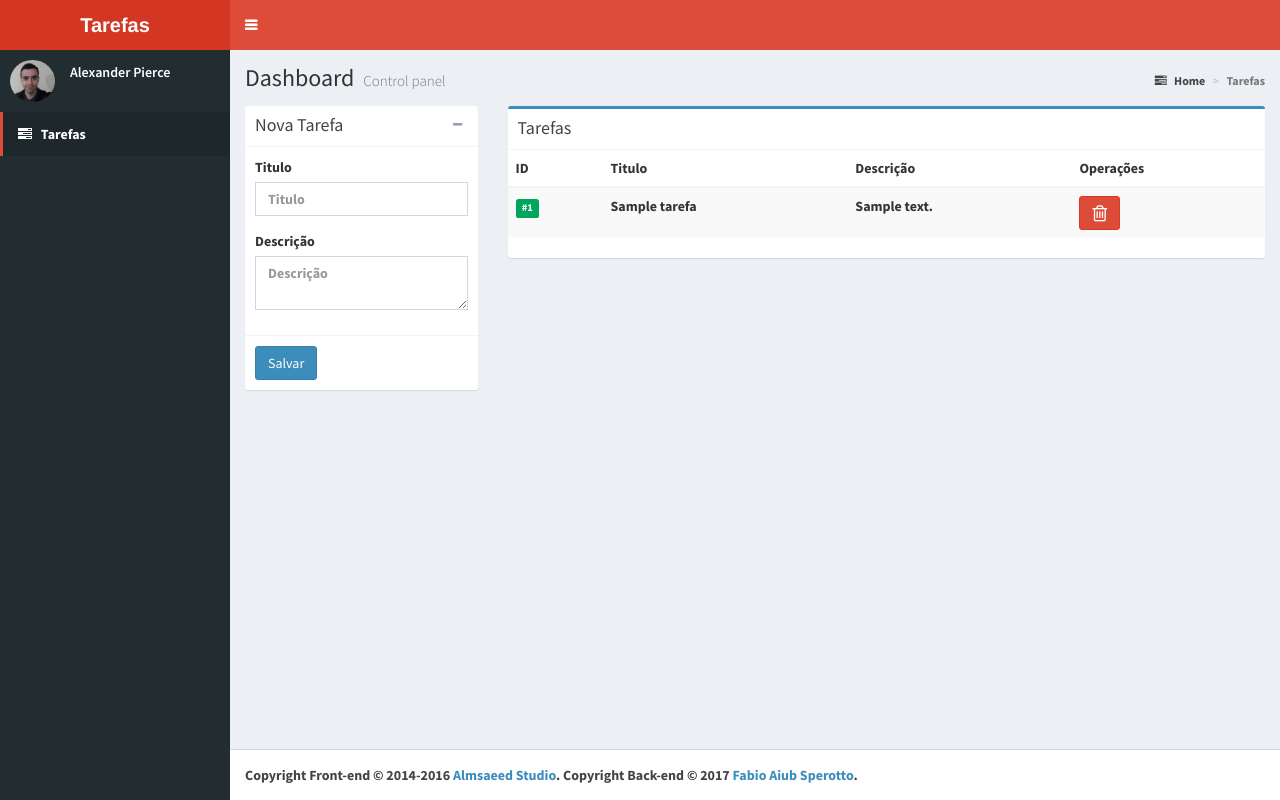
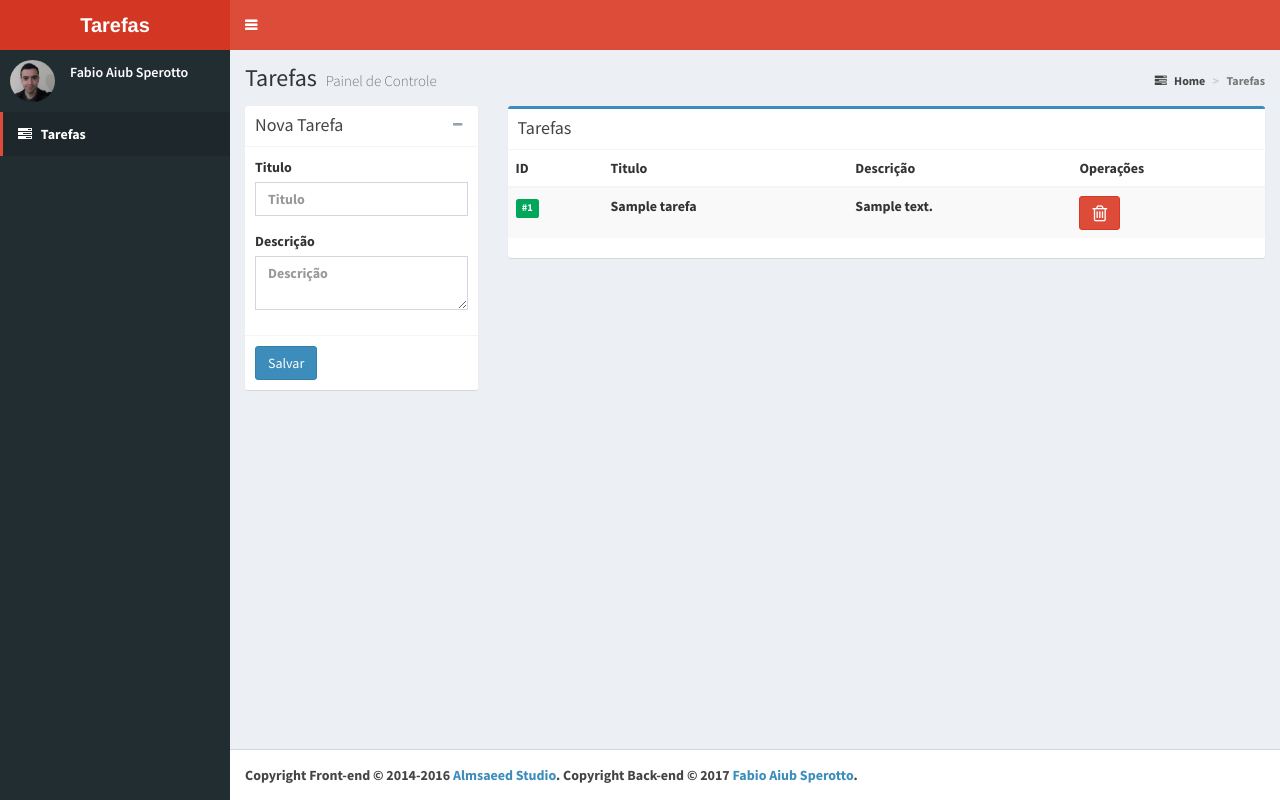
Before and after one commit to fabiosperotto/bdr-api-rest, a PHP site: the page made by pages/tarefas.php in a window 1280 px wide. Run offline with PHP 8.4, Linux system fonts and the light colour scheme; the template is opened without the code that fills it: most values are stand-ins (such as "Sample title", 1, 10 or a date in 2020); some libraries are stand-ins or nearby versions.

Commit message:
atualizando readme

```diff
--- a/pages/layout/header.php
+++ b/pages/layout/header.php
@@ -41,7 +41,7 @@
 
   <header class="main-header">
     <!-- Logo -->
-    <a href="index2.html" class="logo">
+    <a href="tarefas" class="logo">
       <!-- mini logo for sidebar mini 50x50 pixels -->
       <span class="logo-mini"><i class="fa fa-tasks"></i></span>
       <!-- logo for regular state and mobile devices -->
--- a/pages/layout/menu-esquerdo.php
+++ b/pages/layout/menu-esquerdo.php
@@ -7,7 +7,7 @@
           <img src="public/assets/dist/img/eu160.png" class="img-circle" alt="User Image">
         </div>
         <div class="pull-left info">
-          <p>Alexander Pierce</p>
+          <p>Fabio Aiub Sperotto</p>
         </div>
       </div>
       <!-- sidebar menu: : style can be found in sidebar.less -->
--- a/pages/tarefas.php
+++ b/pages/tarefas.php
@@ -8,8 +8,8 @@
     <!-- Content Header (Page header) -->
     <section class="content-header">
       <h1>
-        Dashboard
-        <small>Control panel</small>
+        Tarefas
+        <small>Painel de Controle</small>
       </h1>
       <ol class="breadcrumb">
         <li><a href="javascript:;"><i class="fa fa-tasks"></i> Home</a></li>
```
Also changed, not shown: README.md, public/assets/img/painel.png (added).
